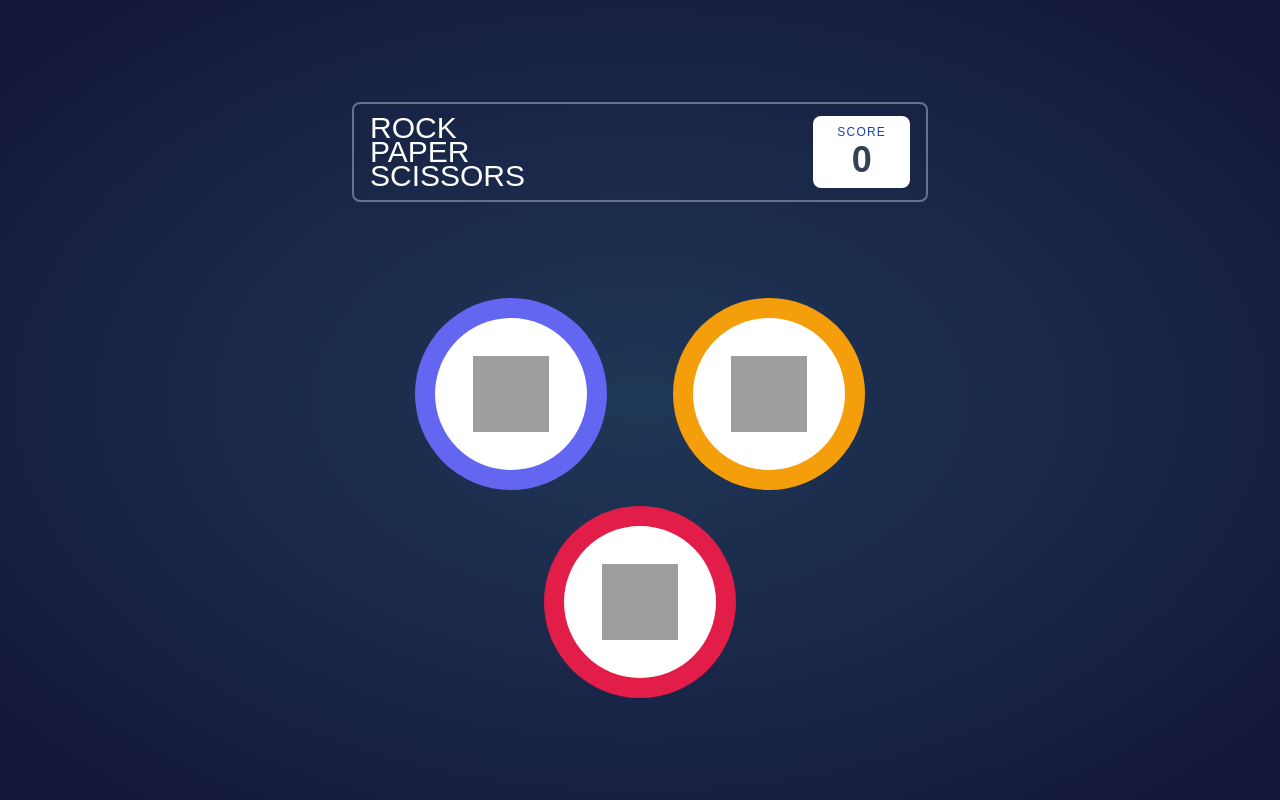
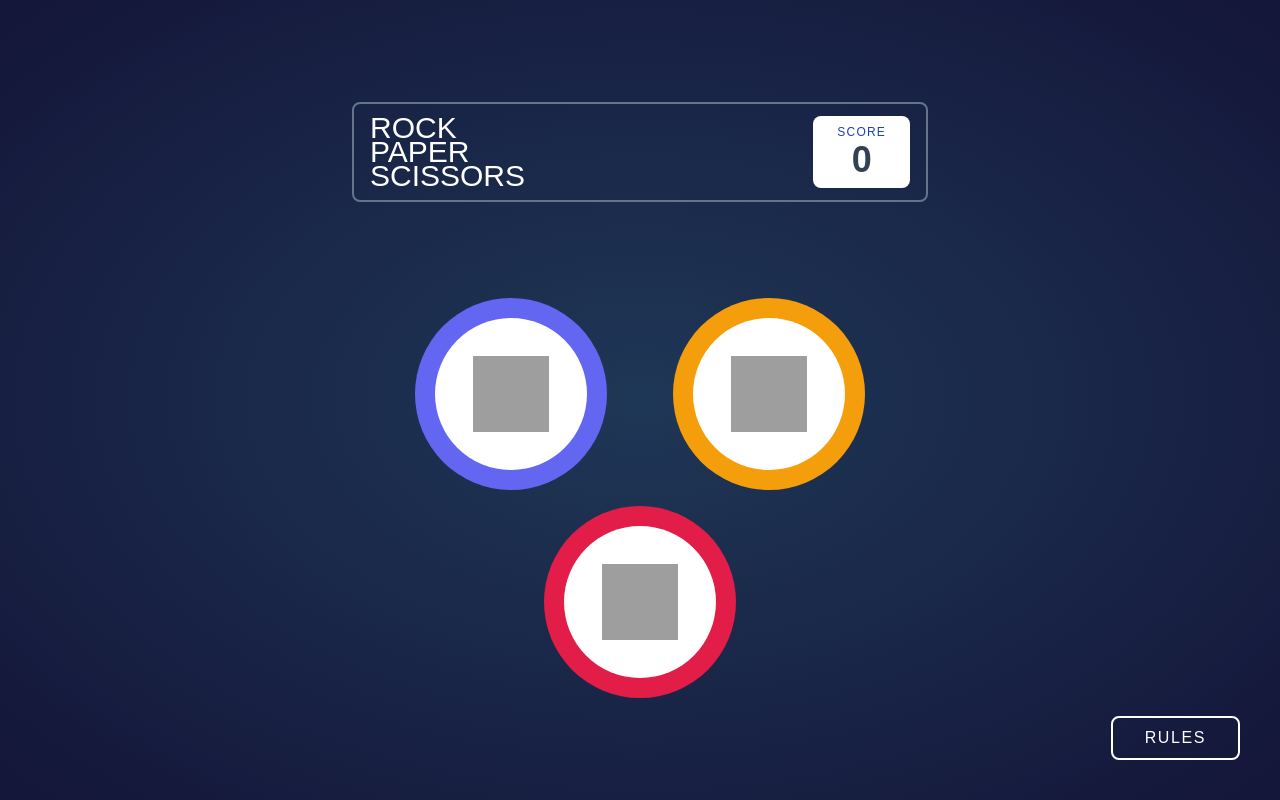
Before and after one commit to cjcoops/rock-paper-scissors, a React (Vite) app: page / in a window 1280 px wide. Built offline with nearby package versions, Linux system fonts and the light colour scheme; grey boxes are pictures that could not be loaded; a web font is replaced by a local one.

Commit message:
Add rules dialog

```diff
--- /dev/null
+++ b/src/components/RulesDialog.tsx
@@ -0,0 +1,38 @@
+import { useRef } from "react";
+
+const RulesDialog = () => {
+  const dialogRef = useRef<HTMLDialogElement>(null);
+
+  return (
+    <>
+      <button
+        className="absolute bottom-10 right-10 rounded-lg border-2 border-white px-8 py-2 uppercase tracking-widest"
+        onClick={() => dialogRef.current?.showModal()}
+      >
+        Rules
+      </button>
+
+      <dialog
+        ref={dialogRef}
+        className="rounded-lg p-8 pt-4 backdrop:bg-black/50"
+      >
+        <div className="relative">
+          <h2 className="text-2xl font-bold uppercase text-gray-700">Rules</h2>
+          <img
+            src="/images/image-rules.svg"
+            alt="Game Rules"
+            className="mt-8 w-full max-w-md"
+          />
+          <button
+            onClick={() => dialogRef.current?.close()}
+            className="absolute right-0 top-0 text-gray-500 hover:text-gray-700"
+          >
+            ✕
+          </button>
+        </div>
+      </dialog>
+    </>
+  );
+};
+
+export default RulesDialog;
--- a/src/routes/index.tsx
+++ b/src/routes/index.tsx
@@ -1,10 +1,11 @@
 import { createFileRoute } from "@tanstack/react-router";
-import { useState } from "react";
+import { useState, useRef } from "react";
 import Scoreboard from "../components/Scoreboard";
 import { Result, Weapon, WEAPONS } from "../weapons-data";
 import Choices from "../components/Choices";
 import Game from "../components/Game";
 import { useScore } from "../useScore";
+import RulesDialog from "../components/RulesDialog";
 
 export const Route = createFileRoute("/")({
   component: HomeComponent,
@@ -52,7 +53,7 @@ function HomeComponent() {
   };
 
   return (
-    <div className="flex min-h-screen flex-col justify-center gap-24">
+    <div className="relative flex min-h-screen flex-col justify-center gap-24">
       <Scoreboard score={score} />
       {!userPick ? (
         <Choices onUserPick={handleUserPick} />
@@ -64,6 +65,7 @@ function HomeComponent() {
           resetGame={resetGame}
         />
       )}
+      <RulesDialog />
     </div>
   );
 }
```
